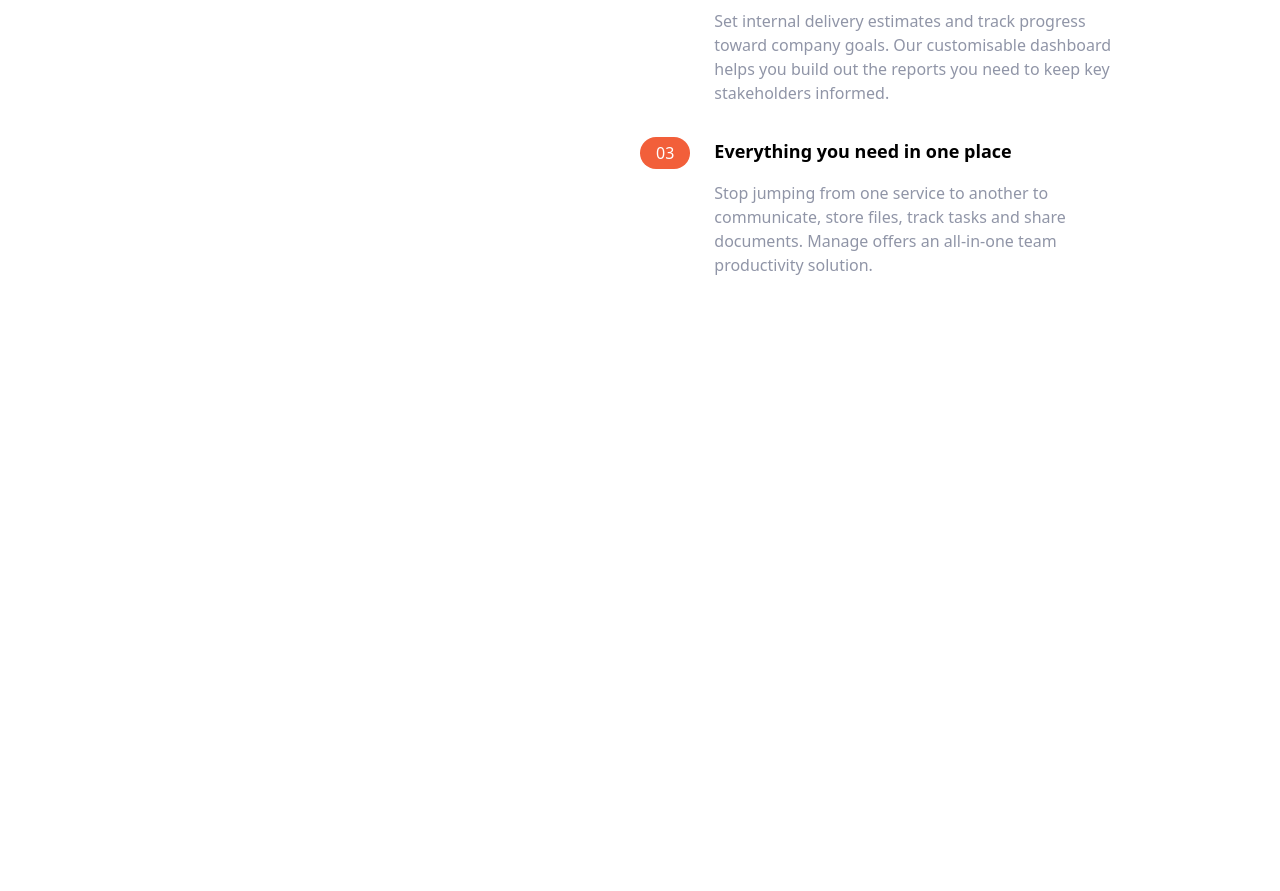
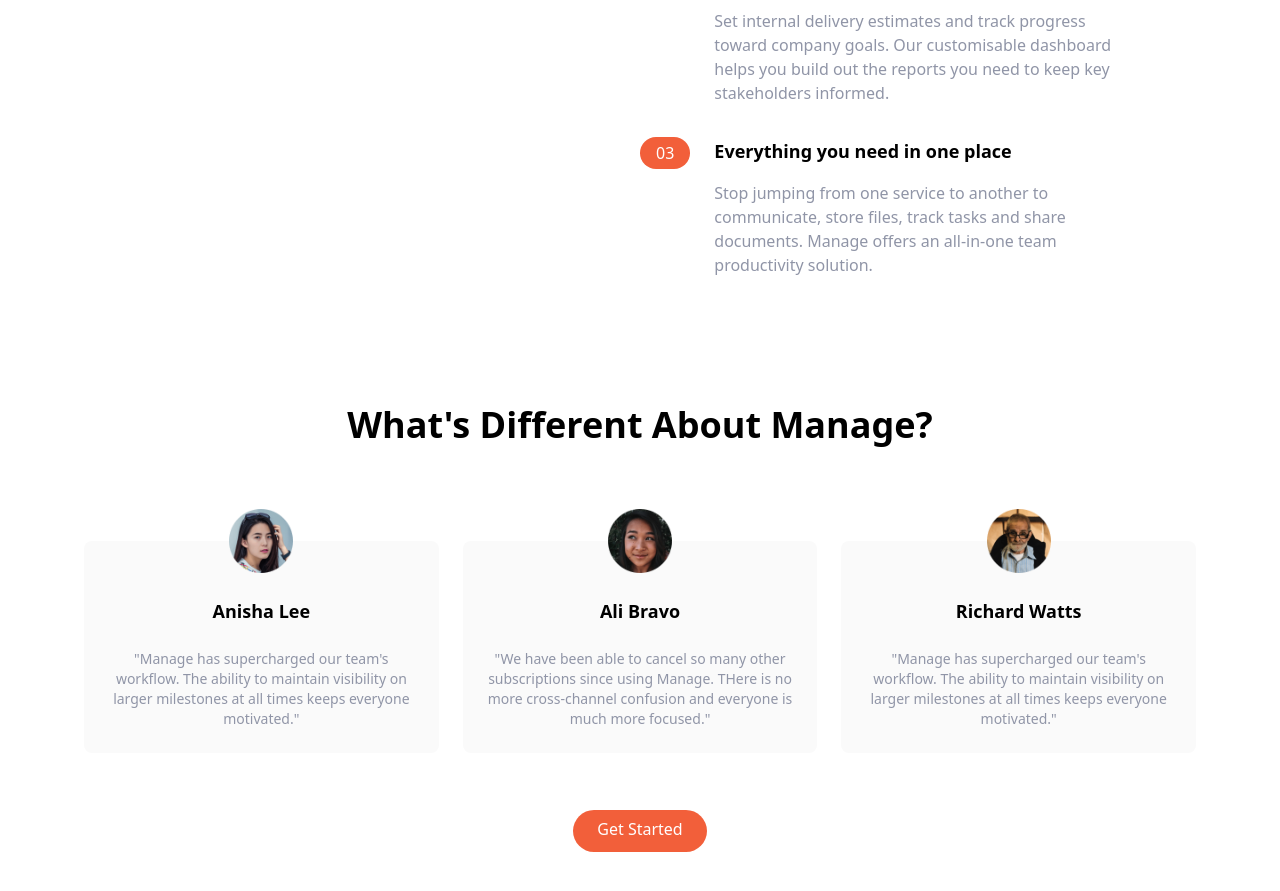
Before and after one commit to gochoa1088/tailwind, a website: page index.html in a window 1280 px wide. Shown: the part 863-1754 px from the top of the page. Before the commit the page ends 1140 px from the top, so only its background shows below. Drawn offline with Linux system fonts and the light colour scheme.

Commit message:
testimonial section

```diff
--- a/index.html
+++ b/index.html
@@ -172,5 +172,64 @@
         </div>
       </div>
     </section>
+
+    <!-- Testimonials -->
+    <section id="testimonials">
+      <!-- Container to heading and testimonial blocks-->
+      <div class="max-w-6xl px-5 mx-auto mt-32 text-center">
+        <!-- Heading -->
+        <h2 class="text-4xl font-bold text-center">
+          What's Different About Manage?
+        </h2>
+        <!-- Testimonials container -->
+        <div class="flex flex-col mt-24 md:flex-row md:space-x-6">
+          <!-- Testimonal 1 -->
+          <div
+            class="flex flex-col items-center p-6 space-y-6 rounded-lg bg-veryLightGray md:w-1/3"
+          >
+            <img src="img/avatar-anisha.png" class="w-16 -mt-14" alt="" />
+            <h5 class="text-lg font-bold">Anisha Lee</h5>
+            <p class="text-sm text-darkGrayishBlue">
+              "Manage has supercharged our team's workflow. The ability to
+              maintain visibility on larger milestones at all times keeps
+              everyone motivated."
+            </p>
+          </div>
+
+          <!-- Testimonal 2 -->
+          <div
+            class="hidden flex-col items-center p-6 space-y-6 rounded-lg bg-veryLightGray md:w-1/3 md:flex"
+          >
+            <img src="img/avatar-ali.png" class="w-16 -mt-14" alt="" />
+            <h5 class="text-lg font-bold">Ali Bravo</h5>
+            <p class="text-sm text-darkGrayishBlue">
+              "We have been able to cancel so many other subscriptions since
+              using Manage. THere is no more cross-channel confusion and
+              everyone is much more focused."
+            </p>
+          </div>
+          <!-- Testimonal 3 -->
+          <div
+            class="hidden flex-col items-center p-6 space-y-6 rounded-lg bg-veryLightGray md:w-1/3 md:flex"
+          >
+            <img src="img/avatar-richard.png" class="w-16 -mt-14" alt="" />
+            <h5 class="text-lg font-bold">Richard Watts</h5>
+            <p class="text-sm text-darkGrayishBlue">
+              "Manage has supercharged our team's workflow. The ability to
+              maintain visibility on larger milestones at all times keeps
+              everyone motivated."
+            </p>
+          </div>
+        </div>
+        <!-- Button -->
+        <div class="my-16">
+          <a
+            href="#"
+            class="p-3 px-6 pt-2 text-white bg-brightRed rounded-full baseline hover:bg-brightRedLight"
+            >Get Started
+          </a>
+        </div>
+      </div>
+    </section>
   </body>
 </html>
```
Also changed, not shown: css/main.css.
